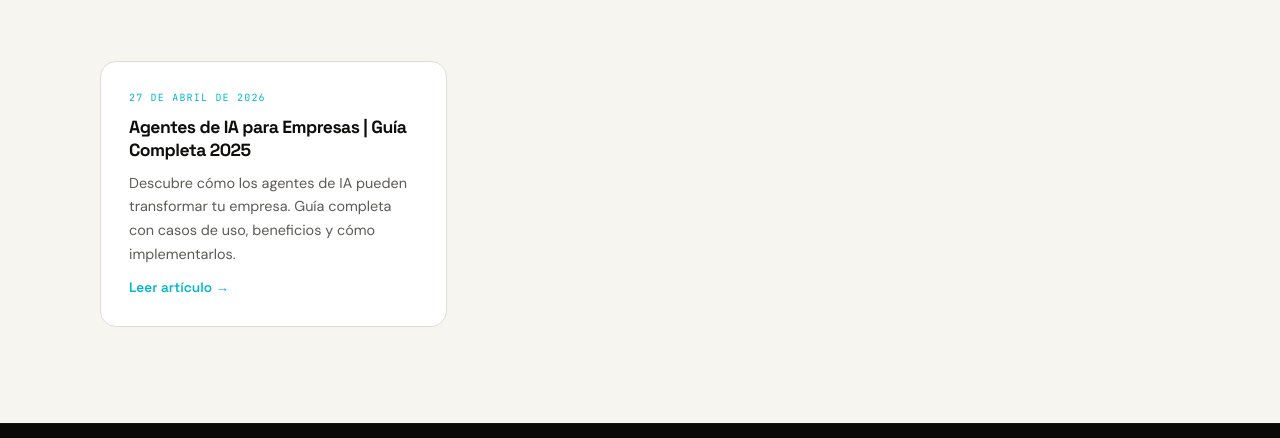
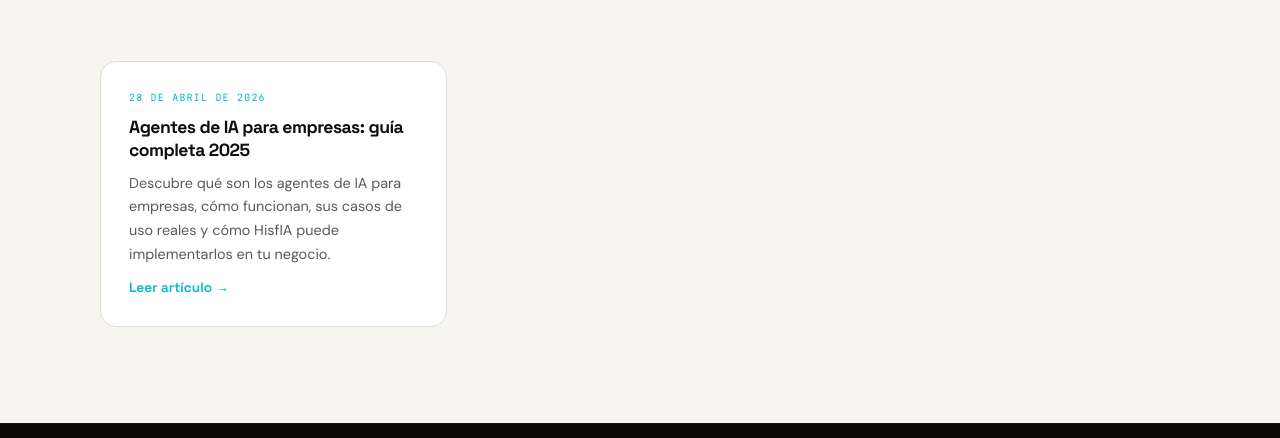
Before and after one commit to hisfia/hisfia-web, a plain HTML site: page blog/index.html in a window 1280 px wide. Shown: the part 362-800 px from the top of the page. Drawn offline with Linux system fonts and the light colour scheme.

Commit message:
blog: actualizar índice

```diff
--- a/blog/index.html
+++ b/blog/index.html
@@ -98,9 +98,9 @@
 <div class="container">
   <div class="blog-grid">
     <a class="blog-card" href="/blog/agentes-de-ia-para-empresas-guia-completa-2025/">
-      <div class="blog-card-date">27 de abril de 2026</div>
-      <h2 class="blog-card-title">Agentes de IA para Empresas | Guía Completa 2025</h2>
-      <p class="blog-card-desc">Descubre cómo los agentes de IA pueden transformar tu empresa. Guía completa con casos de uso, beneficios y cómo implementarlos.</p>
+      <div class="blog-card-date">28 de abril de 2026</div>
+      <h2 class="blog-card-title">Agentes de IA para empresas: guía completa 2025</h2>
+      <p class="blog-card-desc">Descubre qué son los agentes de IA para empresas, cómo funcionan, sus casos de uso reales y cómo HisfIA puede implementarlos en tu negocio.</p>
       <span class="blog-card-link">Leer artículo →</span>
     </a></div>
 </div>
```
